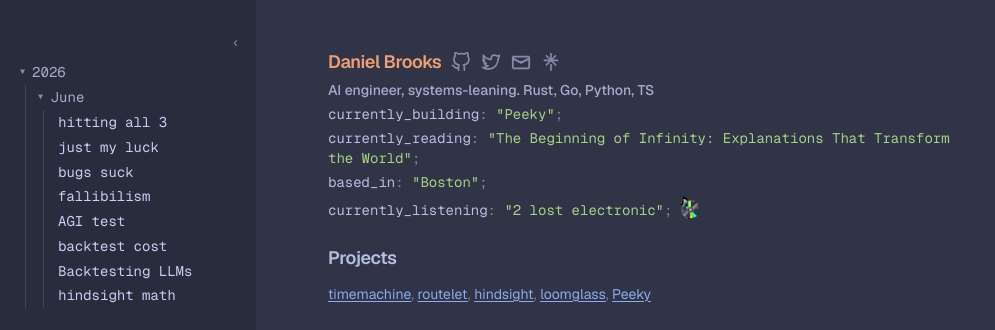
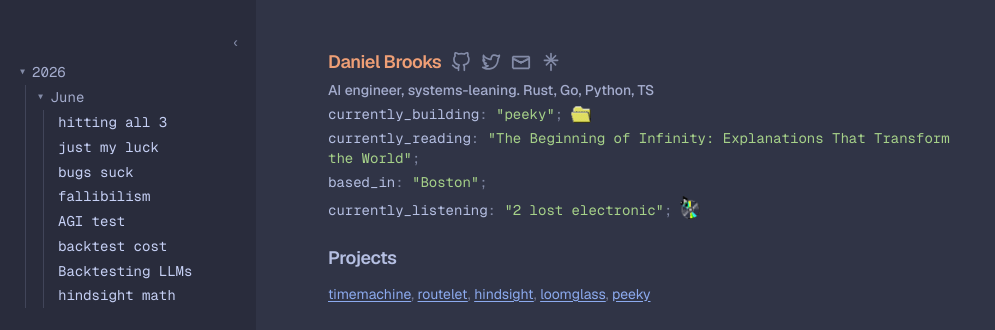
Before and after one commit to danielbusnz/danielbusnz, a Next.js app: page / in a window 1280 px wide. Shown: the top 330 px of the page, without its empty margins (0-995 px from the left). Built offline with nearby package versions, Linux system fonts and the light colour scheme.

Commit message:
add folder icon linking to peeky repo, lowercase peeky

```diff
--- a/app/layout.tsx
+++ b/app/layout.tsx
@@ -1,5 +1,6 @@
 import type { Metadata } from "next";
 import Link from "next/link";
+import Image from "next/image";
 import { Geist, Geist_Mono } from "next/font/google";
 import { NowPlaying } from "@/components/now-playing";
 import { PostTree } from "@/components/post-tree";
@@ -149,9 +150,24 @@
                             </span>
                             <span style={punct}>: </span>
                             <span style={{ color: "#a6d189" }}>
-                                &quot;Peeky&quot;
+                                &quot;peeky&quot;
                             </span>
                             <span style={punct}>;</span>
+                            <a
+                                href="https://github.com/danielbusnz-lgtm/Peeky"
+                                target="_blank"
+                                rel="noreferrer"
+                                aria-label="peeky on GitHub"
+                                className="ml-2 inline-block align-text-bottom"
+                            >
+                                <Image
+                                    src="/folder.png"
+                                    alt=""
+                                    width={96}
+                                    height={81}
+                                    className="h-auto w-5"
+                                />
+                            </a>
                         </p>
                         <p className="mt-1 font-mono text-sm">
                             <span style={{ color: "var(--ctp-subtext1)" }}>
--- a/app/page.tsx
+++ b/app/page.tsx
@@ -11,7 +11,7 @@
     ["routelet", "https://github.com/danielbusnz-lgtm/routelet"],
     ["hindsight", "https://github.com/danielbusnz-lgtm/hindsight"],
     ["loomglass", "https://github.com/danielbusnz-lgtm/loomglass"],
-    ["Peeky", "https://github.com/danielbusnz-lgtm/Peeky"],
+    ["peeky", "https://github.com/danielbusnz-lgtm/Peeky"],
 ];
 
 export default function Home() {
```
Also changed, not shown: public/folder.png (added).
